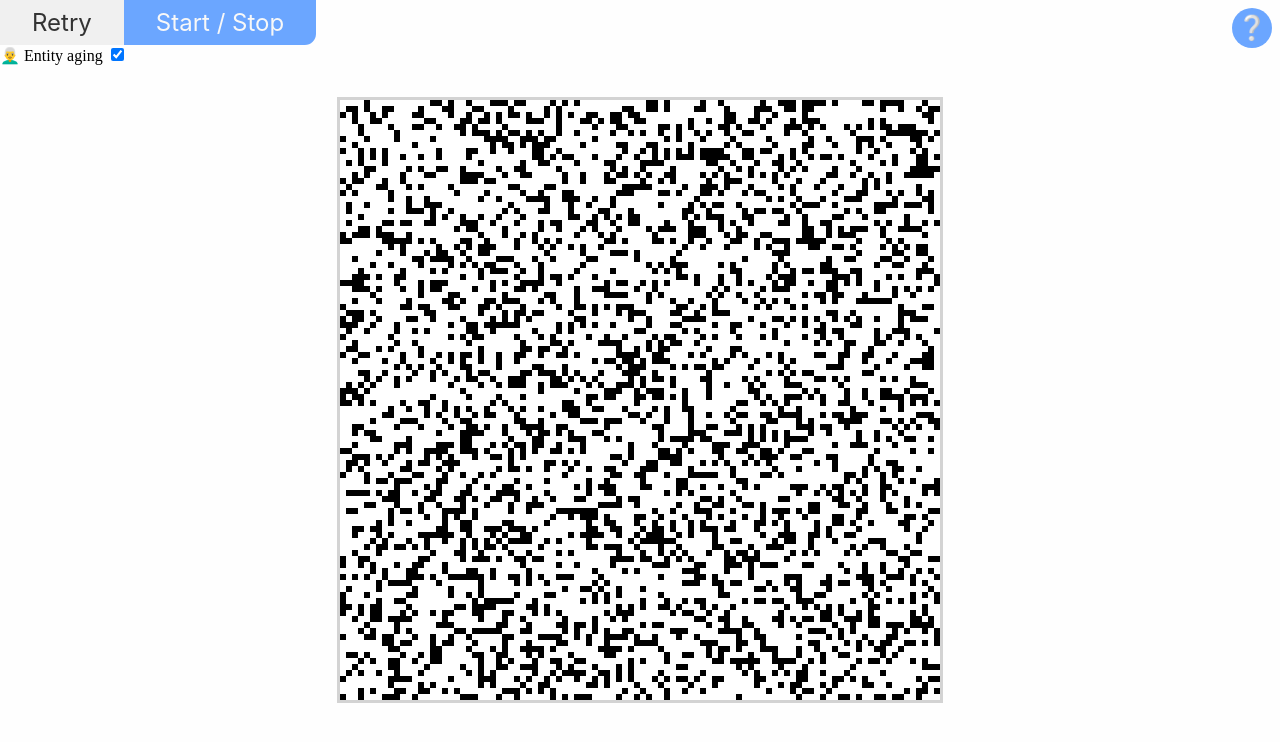
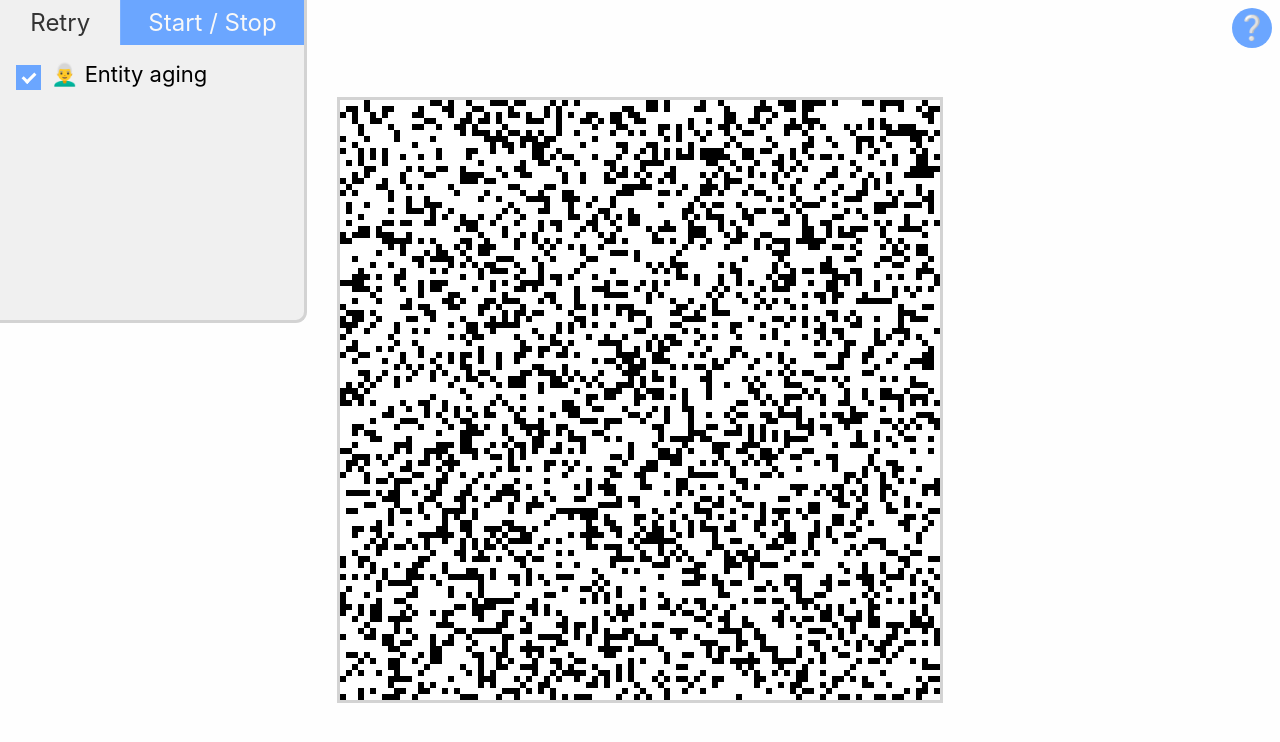
Before and after one commit to jpnqs/cgol, a plain HTML site: page index.html in a window 1280 px wide. Drawn offline with Linux system fonts and the light colour scheme.

Commit message:
Update style.css

```diff
--- a/styles/style.css
+++ b/styles/style.css
@@ -3,6 +3,7 @@ html {
     margin: 0;
     width: 100%;
     height: 100%;
+
 }
 body {
     width: 100%;
@@ -23,7 +24,8 @@ body {
 }
 
 button {
-    padding: 0.5rem 2rem;
+    padding-top: 0.5rem;
+    padding-bottom: 0.5rem;
     font-size: 18pt;
     cursor: pointer;
     border-style: solid;
@@ -45,8 +47,16 @@ button:hover {
 }
 
 #runner {
-    border-bottom-right-radius: 0.7rem;
+    /* border-bottom-right-radius: 0.7rem; */
     margin-left: -4px;
+    width: 60%;
+}
+
+#retry {
+    border-right-style: solid;
+    border-right-width: 0.1rem;
+    border-right-color: #7bb0ff;
+    width: 40%;
 }
 
 a {
@@ -72,3 +82,93 @@ a:hover {
     background-color: #f0f0f0;
     color: #333;
 }
+
+/* The container */
+.container {
+    margin-top: 1rem;
+    margin-left: 1rem;
+    display: block;
+    position: relative;
+    padding-left: 35px;
+    margin-bottom: 12px;
+    cursor: pointer;
+    font-size: 22px;
+    -webkit-user-select: none;
+    -moz-user-select: none;
+    -ms-user-select: none;
+    user-select: none;
+    font-family: -apple-system, BlinkMacSystemFont, 'Segoe UI', Roboto, Oxygen, Ubuntu, Cantarell, 'Open Sans', 'Helvetica Neue', sans-serif;
+
+  }
+
+  /* Hide the browser's default checkbox */
+  .container input {
+    position: absolute;
+    opacity: 0;
+    cursor: pointer;
+    height: 0;
+    width: 0;
+  }
+
+  /* Create a custom checkbox */
+  .checkmark {
+    position: absolute;
+    top: 0;
+    left: 0;
+    height: 25px;
+    width: 25px;
+    background-color: rgb(202, 202, 202);
+    margin-top: 0.25rem;
+transition: 0.1s;
+  }
+
+  /* On mouse-over, add a grey background color */
+  .container:hover input ~ .checkmark {
+    margin-top: 0.25rem;
+
+    background-color: rgb(177, 177, 177);
+  }
+
+  /* When the checkbox is checked, add a blue background */
+  .container input:checked ~ .checkmark {
+    background-color: #6ba6ff;
+    margin-top: 0.25rem;
+transition: 0.1s;
+
+  }
+
+  /* Create the checkmark/indicator (hidden when not checked) */
+  .checkmark:after {
+    content: "";
+    position: absolute;
+    display: none;
+  }
+
+  /* Show the checkmark when checked */
+  .container input:checked ~ .checkmark:after {
+    display: block;
+  }
+
+  /* Style the checkmark/indicator */
+  .container .checkmark:after {
+    left: 9px;
+    top: 5px;
+    width: 5px;
+    height: 10px;
+    border: solid white;
+    border-width: 0 3px 3px 0;
+    -webkit-transform: rotate(45deg);
+    -ms-transform: rotate(45deg);
+    transform: rotate(45deg);
+  }
+
+.control-container {
+    background-color: #f0f0f0;
+    width: 18.97rem;
+    height: 20rem;
+    border-bottom-right-radius: 0.7rem;
+    border-style: solid;
+    border-color: lightgray;
+    border-left: none;
+    border-top: none;
+}
```
